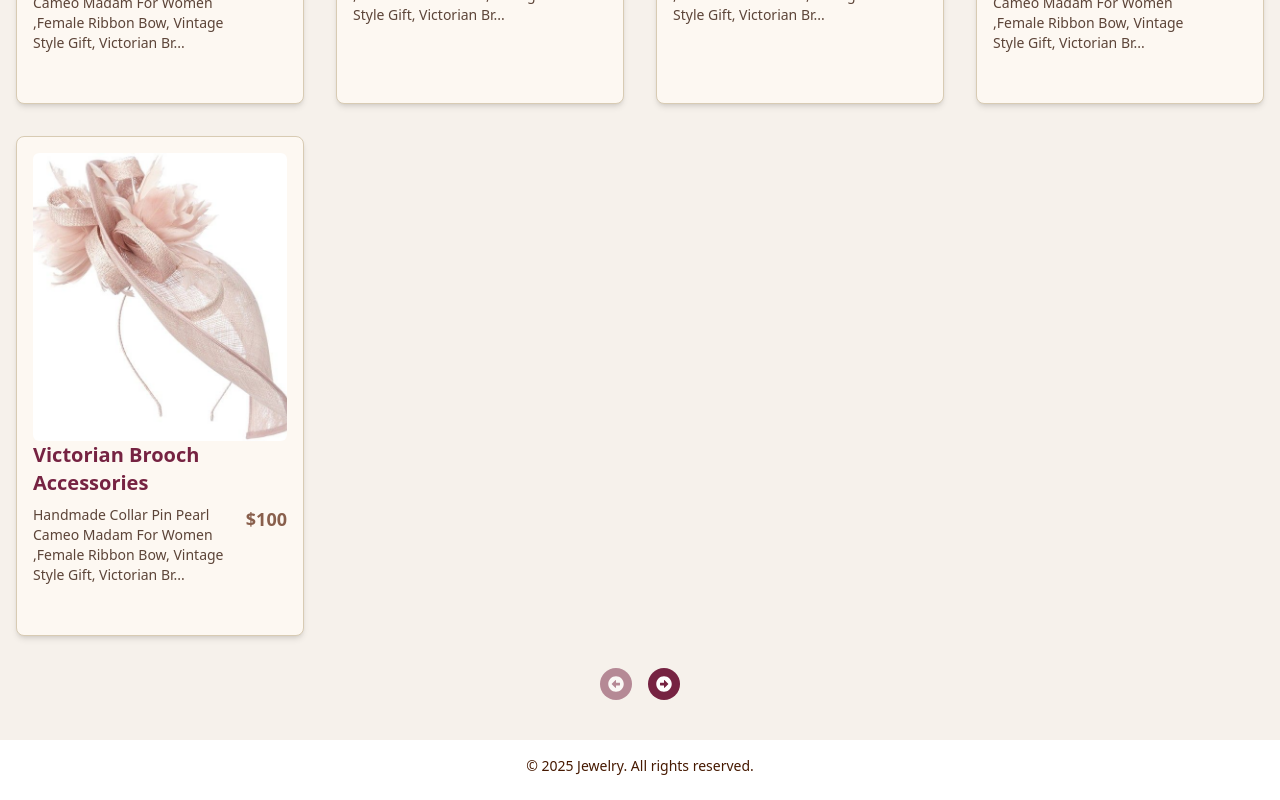
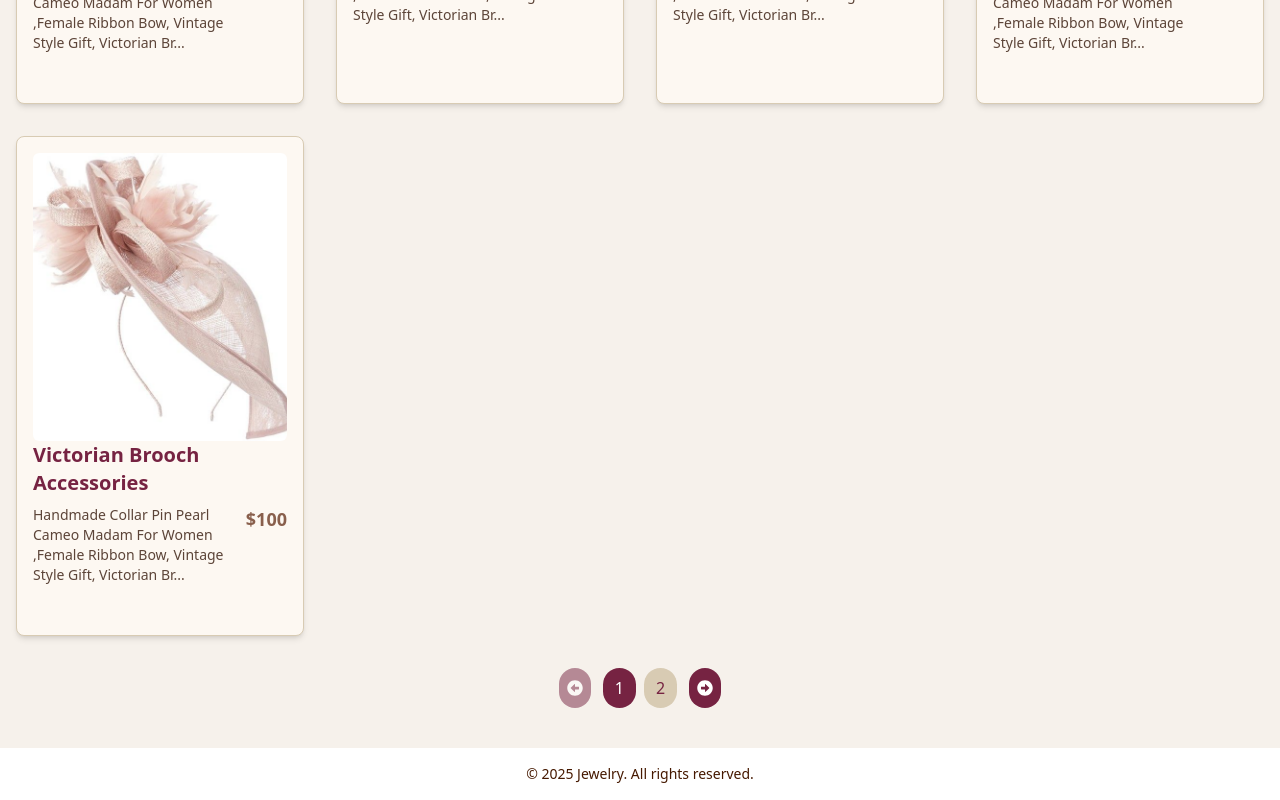
Before and after one commit to Smah-amen/vintage-store, a Next.js app: page / in a window 1280 px wide. Shown: the part 2160-2960 px from the top of the page. Built offline with nearby package versions, Linux system fonts and the light colour scheme; a web font is replaced by a local one.

Commit message:
Add dynamic pagination buttons to product list component

```diff
--- a/src/components/ProductList.jsx
+++ b/src/components/ProductList.jsx
@@ -123,7 +123,22 @@ const ProductList = () => {
           >
             <FaArrowAltCircleLeft />
           </button>
-
+          {[...Array(totalPages).keys()].map((_,i)=> {
+            const pageNum = i+ 1;
+            return (
+              <button
+                key={pageNum}
+                onClick={() => goToNextPage(pageNum)}
+                className={`px-3 py-2 cursor-pointer rounded-full mx-1 ${
+                  pageNum === page
+                    ? "bg-[#762342] text-white"
+                    : "bg-[#d8cbb3] text-[#762342]"
+                }`}
+              >
+                {pageNum}
+              </button>
+            );
+          })}
           <button
             disabled={page >= totalPages}
             onClick={() => goToNextPage(page + 1)}
```
